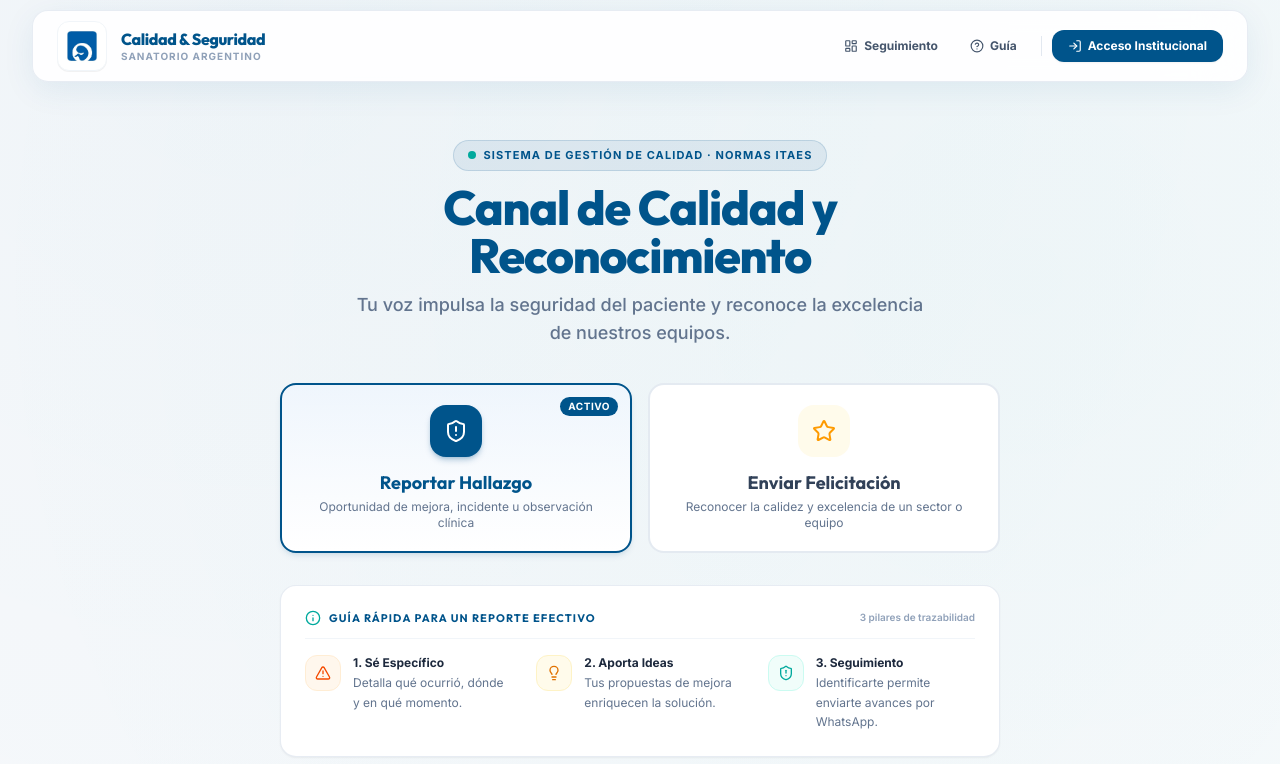
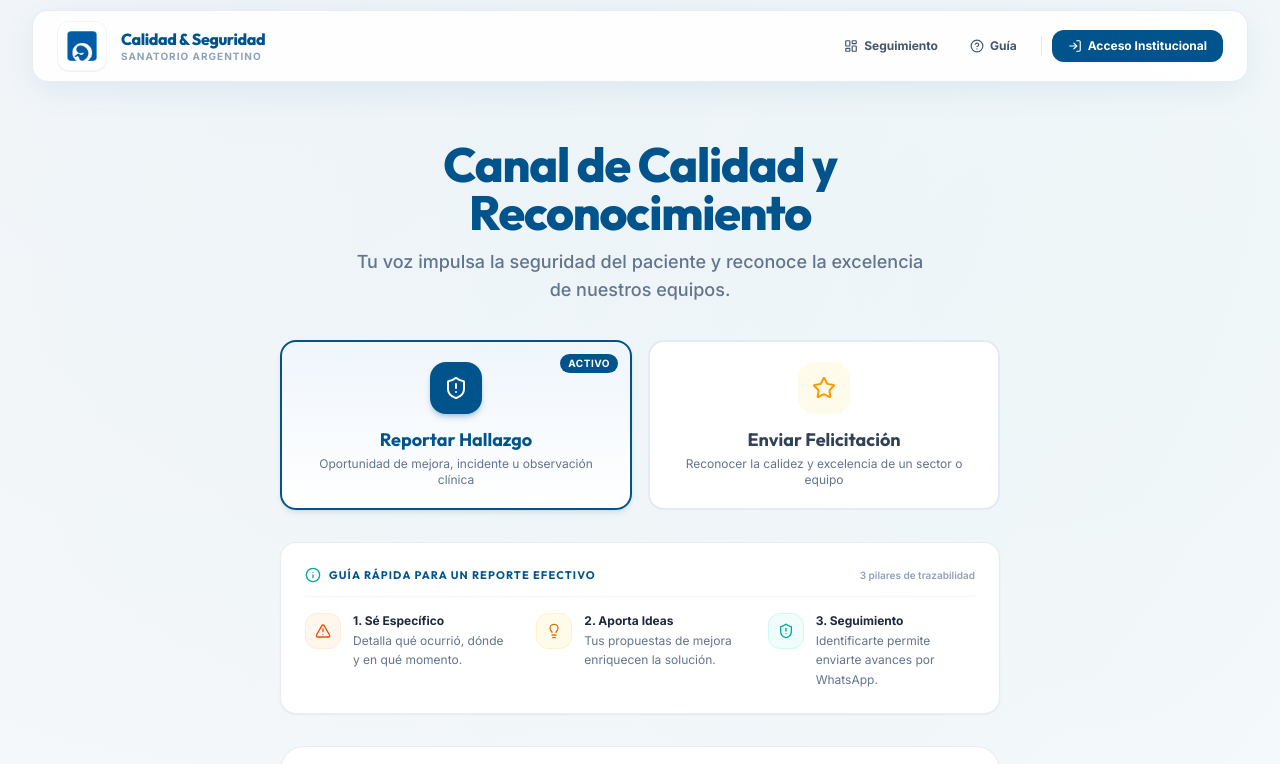
Before and after one commit to lucasmmg12/calidad, a React (Vite) app: page / in a window 1280 px wide. Shown: the top 764 px of the page. Built offline with nearby package versions, Linux system fonts and the light colour scheme; no server answers.

Commit message:
style(reporting): remove header badge from ReportingForm

```diff
--- a/src/components/ReportingForm.tsx
+++ b/src/components/ReportingForm.tsx
@@ -313,10 +313,6 @@ export const ReportingForm = () => {
     return (
         <div className="max-w-3xl mx-auto p-4 md:p-6 mb-20 relative">
             <div className="mb-9 text-center space-y-3">
-                <div className="inline-flex items-center gap-2 px-3.5 py-1.5 rounded-full bg-sanatorio-primary/8 border border-sanatorio-primary/15 text-sanatorio-primary text-[11px] font-bold uppercase tracking-widest">
-                    <span className="w-2 h-2 rounded-full bg-sanatorio-secondary animate-pulse" />
-                    Sistema de Gestión de Calidad · Normas ITAES
-                </div>
                 <h1 className="text-3xl md:text-5xl font-display font-black text-sanatorio-primary tracking-tight">
                     Canal de Calidad y Reconocimiento
                 </h1>
```
